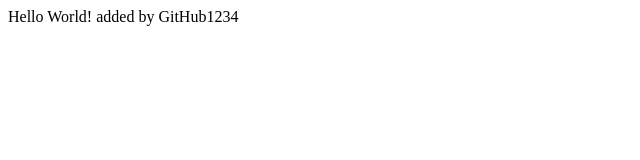
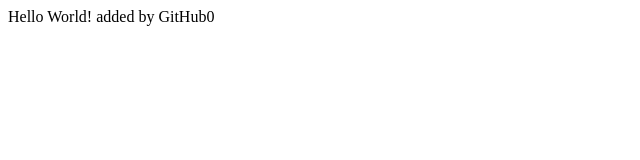
Before and after one commit to af2012/gitTest, a plain HTML site: page index.html in a window 1280 px wide. Shown: the full height of the page, 0-640 px from the left. Drawn offline with Linux system fonts and the light colour scheme.

Commit message:
change Git

```diff
--- a/index.html
+++ b/index.html
@@ -1,6 +1,6 @@
 <html>
 	<body>
-	Hello World! added by GitHub1234
+	Hello World! added by GitHub0
 	</body>
 
 </html>
```
